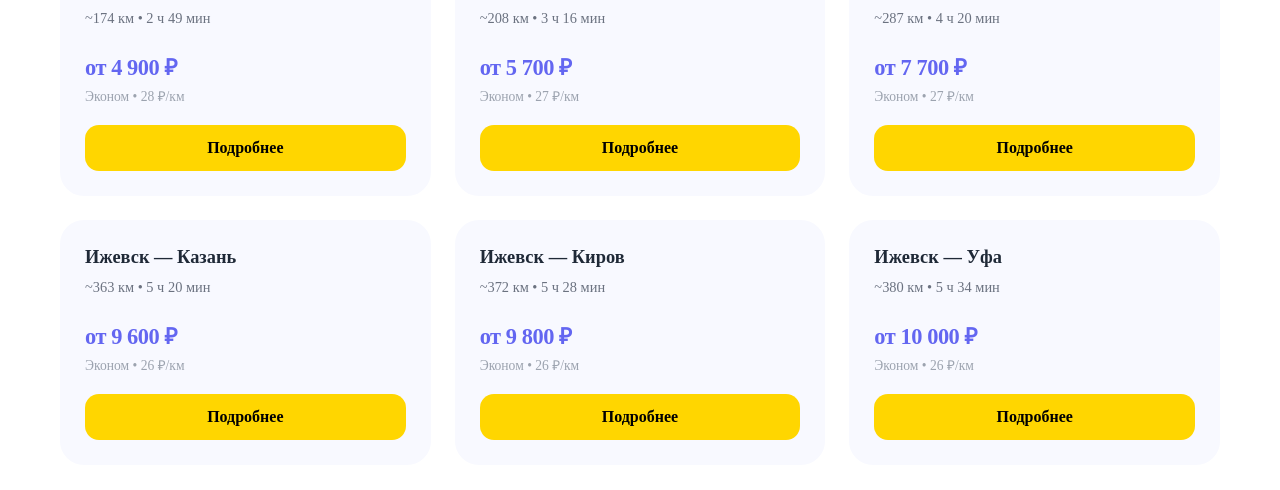
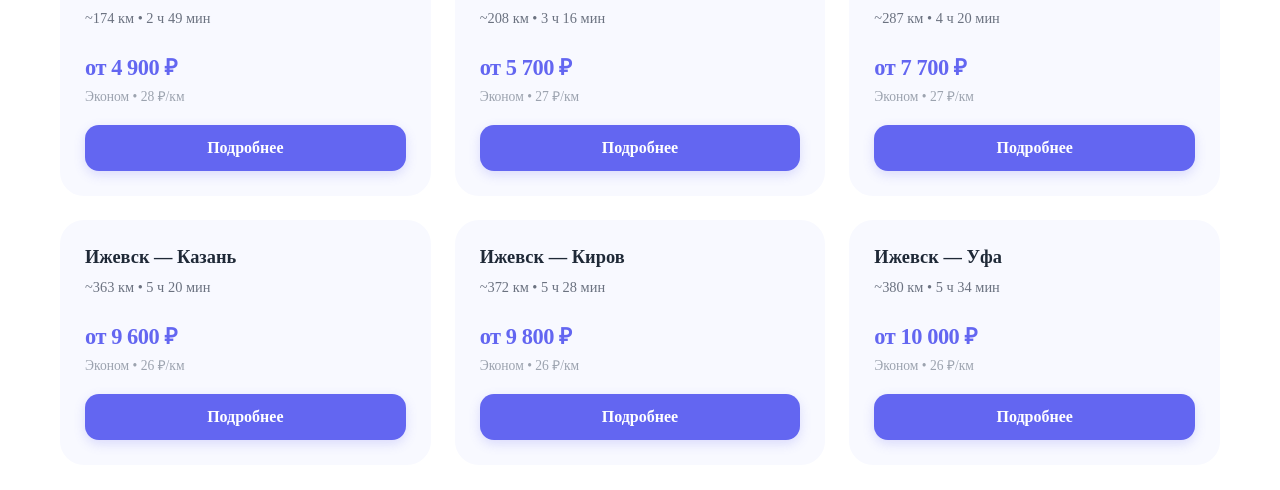
Before and after one commit to Xyling12/grand-transfer, a Next.js app: page / in a window 1280 px wide. Shown: the part 3364-3854 px from the top of the page. Built offline with nearby package versions, Linux system fonts and the light colour scheme; no server answers.

Commit message:
style: Update button colors to primary theme

```diff
--- a/src/components/PopularRoutes.module.css
+++ b/src/components/PopularRoutes.module.css
@@ -104,8 +104,8 @@
 
 .button {
     width: 100%;
-    background: #FFD600;
-    color: #000;
+    background: var(--color-primary);
+    color: #fff;
     font-weight: 600;
     padding: 14px;
     border-radius: 14px;
@@ -114,12 +114,14 @@
     transition: all 0.2s ease;
     font-size: 1rem;
     text-align: center;
+    box-shadow: 0 4px 12px rgba(99, 102, 241, 0.2);
 }
 
 .button:hover {
-    background: #FFC107;
+    background: #4F46E5;
+    /* Darker Indigo */
     transform: translateY(-1px);
-    box-shadow: 0 4px 12px rgba(255, 193, 7, 0.3);
+    box-shadow: 0 6px 16px rgba(99, 102, 241, 0.3);
 }
 
 @media (max-width: 768px) {
```
